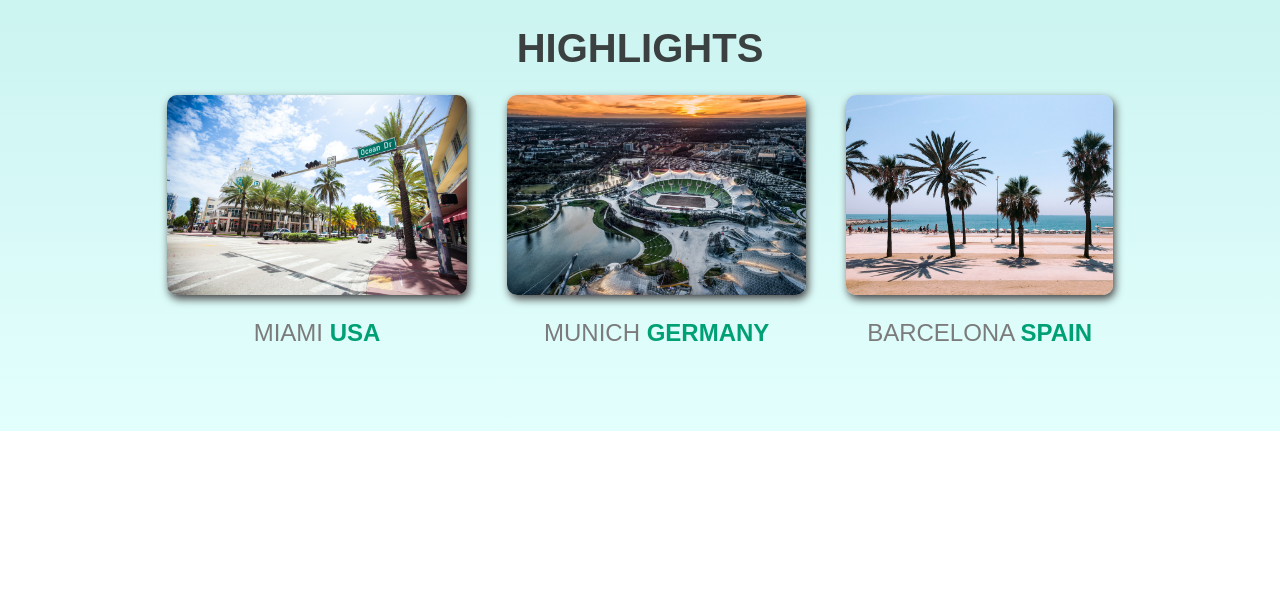
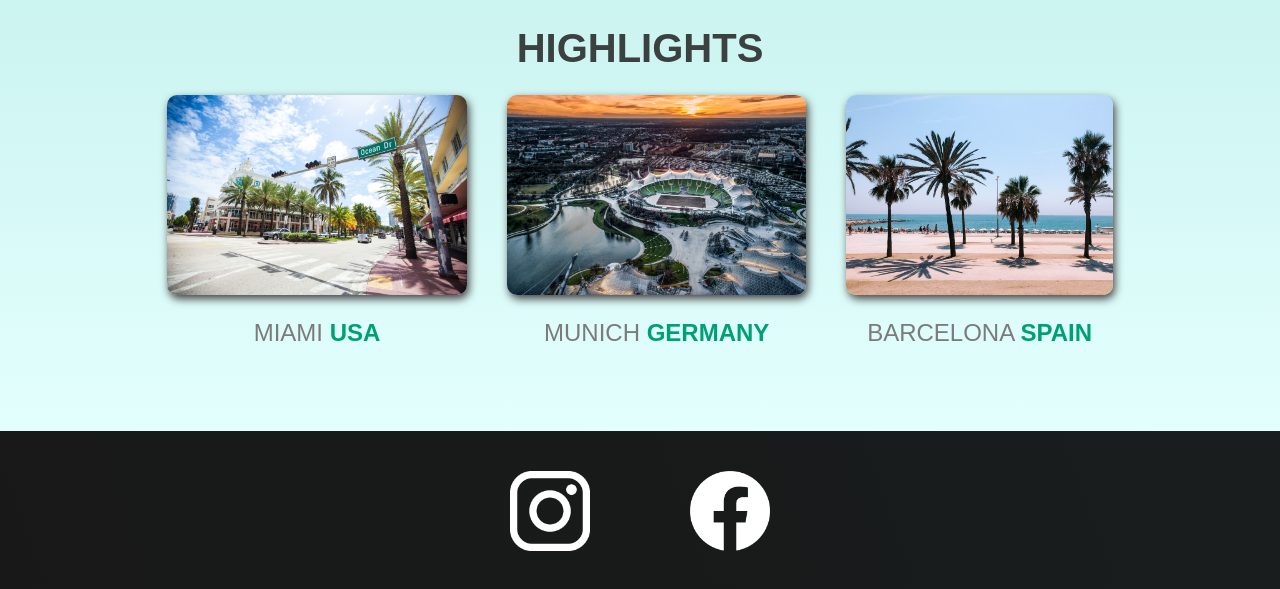
Before and after one commit to m-tonon/travel-page, a plain HTML site: page index.html in a window 1280 px wide. Shown: the part 822-1411 px from the top of the page. Before the commit the page ends 1253 px from the top, so only its background shows below. Drawn offline with Linux system fonts and the light colour scheme.

Commit message:
added footer

```diff
--- a/index.html
+++ b/index.html
@@ -58,5 +58,18 @@
       </ul>
     </section>
   </main>
-  <footer></footer>
+  <footer>
+    <ul>
+      <li>
+        <a href="https://www.instagram.com/"
+          ><img src="/images/icons/insta.png" alt="Instagram logo"
+        /></a>
+      </li>
+      <li>
+        <a href="https://www.facebook.com/"
+          ><img src="/images/icons/facebook.png" alt="Facebook logo"
+        /></a>
+      </li>
+    </ul>
+  </footer>
 </html>
--- a/shared.css
+++ b/shared.css
@@ -51,3 +51,24 @@ header a:hover {
   color: rgb(77,77,77);
   background-color: rgb(255,251,0);
 }
+
+footer {
+  background:linear-gradient(70deg, rgb(24,24,24), rgb(25,29,29));
+  padding: 40px;
+}
+
+footer ul {
+  display: flex;
+  justify-content: center;
+}
+
+footer li {
+  width: 80px;
+  height: 80px;
+  margin: 0 50px;
+}
+
+footer img {
+  width: 100%;
+  height: 100%;
+}
```
Also changed, not shown: images/icons/facebook.png (added), images/icons/insta.png (added).
